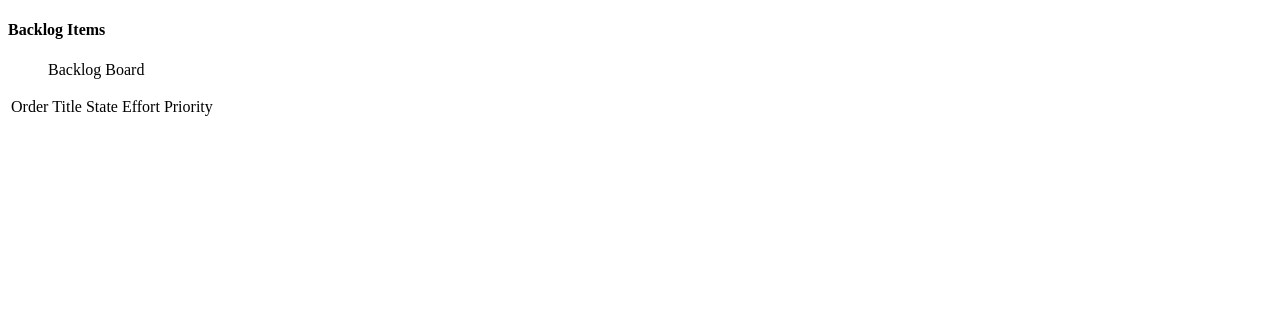
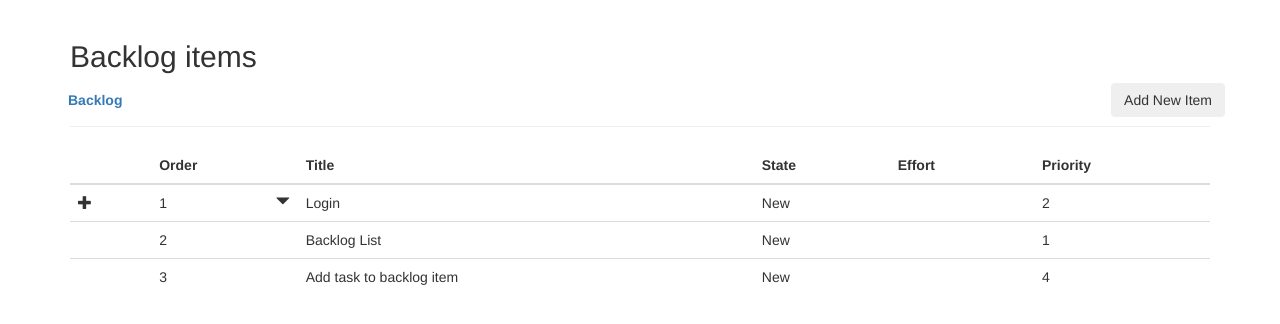
Before and after one commit to AndrasKesik/Frontend_ProductBacklog, a plain HTML site: page BacklogItems.html in a window 1280 px wide. Drawn offline with nearby package versions, Linux system fonts and the light colour scheme.

Commit message:
backlogitemList html structure done

```diff
--- a/BacklogItems.html
+++ b/BacklogItems.html
@@ -1,29 +1,75 @@
 <!DOCTYPE html>
 <html lang="en">
 <head>
-    <meta charset="UTF-8">
+    <meta charset="utf-8">
     <title>Title</title>
+    <meta http-equiv="X-UA-Compatible" content="IE=edge">
+    <meta name="viewport" content="width=device-width, initial-scale=1">
+    <link rel="stylesheet" href="https://maxcdn.bootstrapcdn.com/bootstrap/3.3.6/css/bootstrap.min.css"
+          integrity="sha384-1q8mTJOASx8j1Au+a5WDVnPi2lkFfwwEAa8hDDdjZlpLegxhjVME1fgjWPGmkzs7" crossorigin="anonymous">
     <link rel="stylesheet" type="text/css" href="css/BacklogItems.css" ˛/>
 </head>
 <body>
-<header>
-    <h4>Backlog Items</h4>
-        <ul>
-            <li>Backlog</li>
-            <li>Board</li>
-        </ul>
-</header>
-<table>
-    <tr>
-        <td>Order</td>
-        <td>Title</td>
-        <td>State</td>
-        <td>Effort</td>
-        <td>Priority</td>
-    </tr>
-    <tr>
 
-    </tr>
-</table>
+<div class="container">
+    <div class="page-header">
+        <h2>Backlog items</h2>
+        <div class="row">
+            <button type="button" class="btn btn-link"><strong>Backlog</strong></button>
+            <button type="button" class="btn btn-secondary pull-right">Add New Item</button>
+        </div>
+    </div>
+
+    <table class="table table-hover">
+        <thead>
+        <tr>
+            <th></th>
+            <th>Order</th>
+            <th>Title</th>
+            <th>State</th>
+            <th>Effort</th>
+            <th>Priority</th>
+        </tr>
+        </thead>
+        <tbody>
+        <tr>
+            <td class="plusbutton"><span class="glyphicon glyphicon-plus" aria-hidden="true"></span></td>
+            <td class="order">1<span class="glyphicon glyphicon-triangle-bottom pull-right" aria-hidden="true"></td>
+            <td class="title">Login</td>
+            <td class="state">New</td>
+            <td class="effort"></td>
+            <td class="priority">2</td>
+        </tr>
+        <tr>
+            <td class="plusbutton"></td>
+            <td class="order">2</td>
+            <td class="title">Backlog List</td>
+            <td class="state">New</td>
+            <td class="effort"</td>
+            <td class="priority">1</td>
+        </tr>
+        <tr>
+            <td class="plusbutton"></td>
+            <td class="order">3</td>
+            <td class="title">Add task to backlog item</td>
+            <td class="state">New</td>
+            <td class="effort"></td>
+            <td class="priority">4</td>
+        </tr>
+        </tbody>
+    </table>
+
+
+
+
+
+
+
+</div>
+
+<script src="https://ajax.googleapis.com/ajax/libs/jquery/1.11.3/jquery.min.js"></script>
+<script src="https://maxcdn.bootstrapcdn.com/bootstrap/3.3.6/js/bootstrap.min.js"
+        integrity="sha384-0mSbJDEHialfmuBBQP6A4Qrprq5OVfW37PRR3j5ELqxss1yVqOtnepnHVP9aJ7xS"
+        crossorigin="anonymous"></script>
 </body>
 </html>
```
